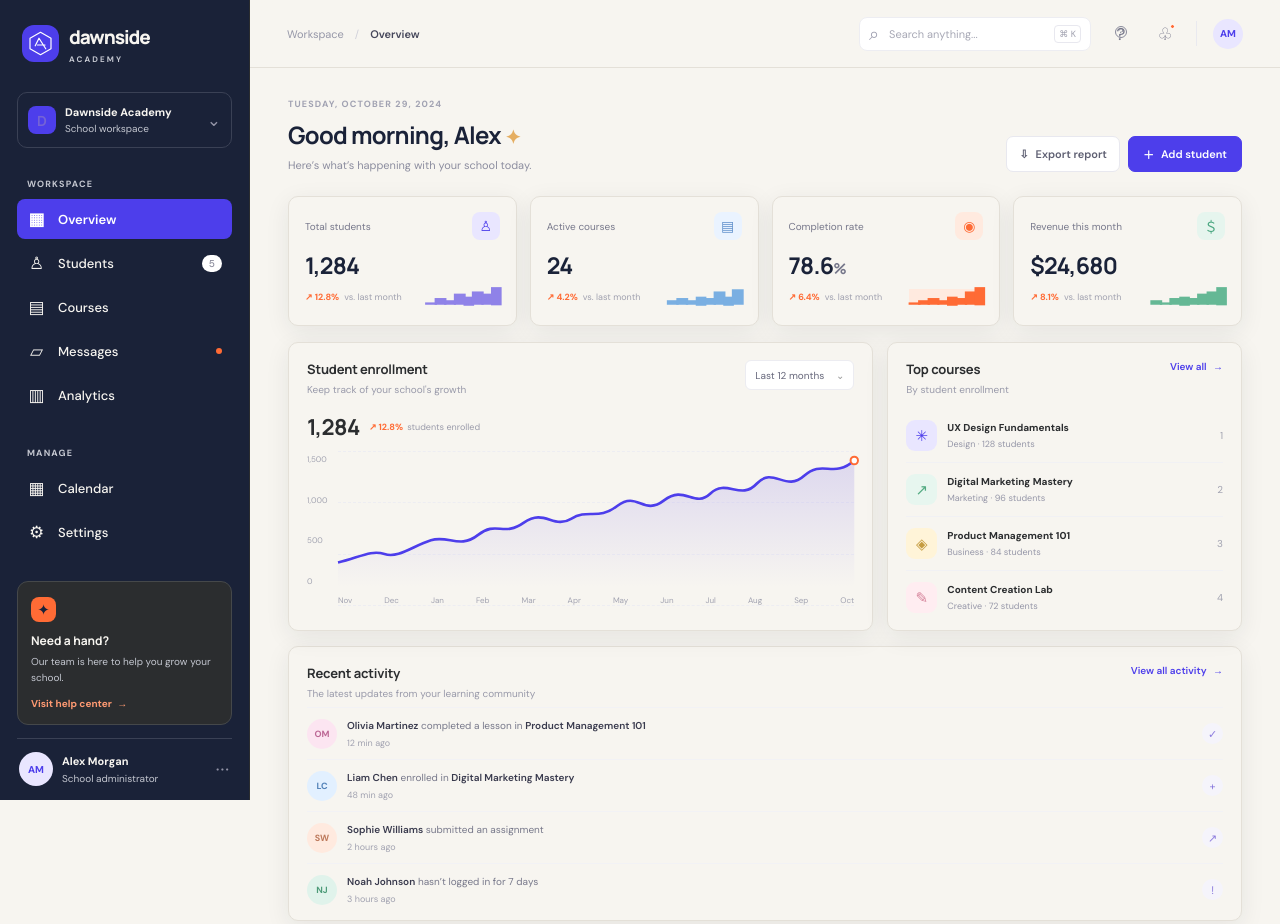
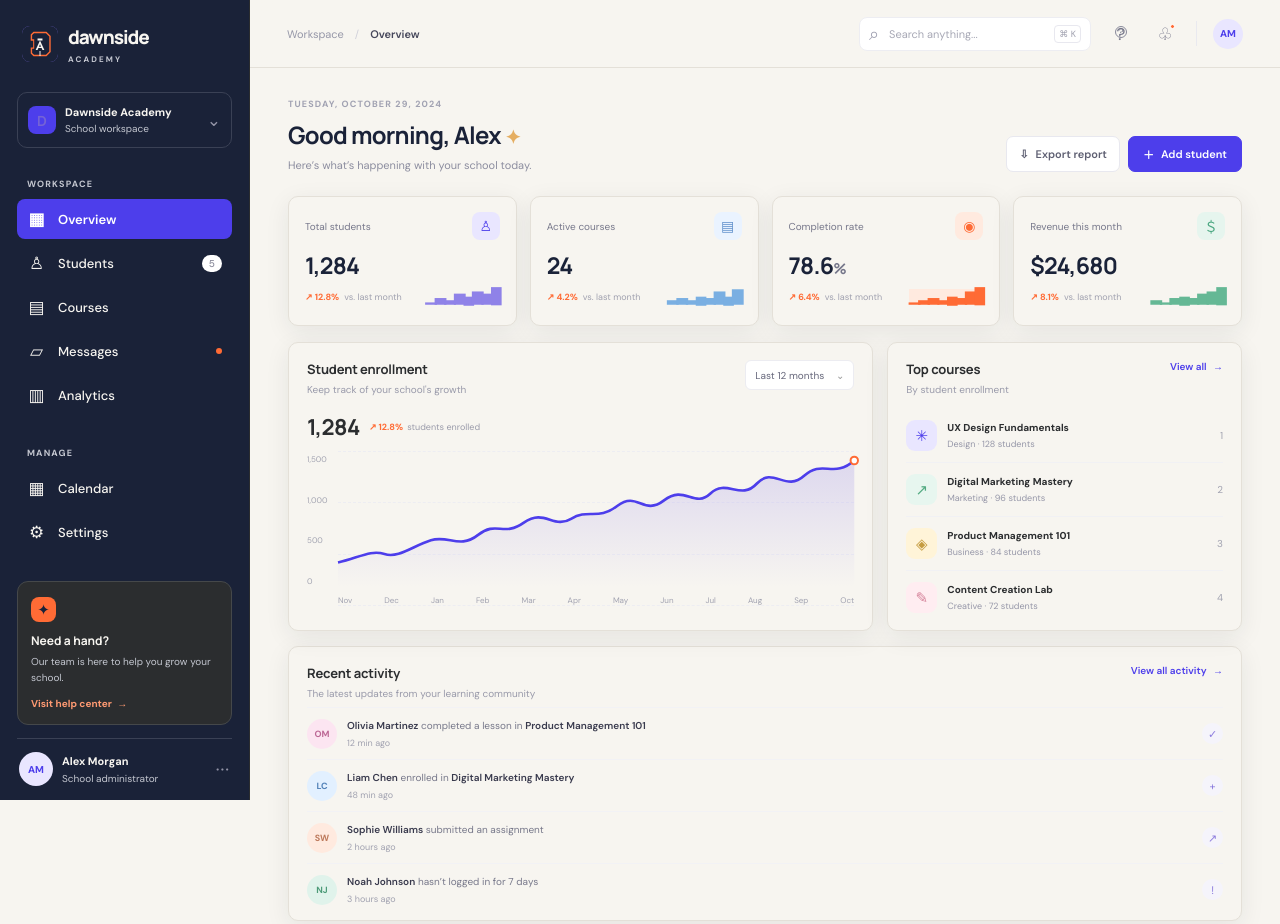
Before and after one commit to eudes-linheiro/dawnside-academy, a plain HTML site: page index.html in a window 1280 px wide. Drawn offline with Linux system fonts and the light colour scheme.

Commit message:
Use logo.svg as the sidebar brand logo

```diff
--- a/index.html
+++ b/index.html
@@ -33,7 +33,9 @@
     .sidebar .brand-copy small, .sidebar .workspace small, .sidebar .nav-label,
     .sidebar .profile-copy small, .sidebar .help-card p { color: #c4c7d0; }
     .sidebar .workspace { border-color: #3a4155; }
-    .workspace-dot, .brand-mark { background: var(--purple); }
+    .workspace-dot { background: var(--purple); }
+    .brand-mark { width: 36px; height: 36px; flex: 0 0 36px; border-radius: 8px; overflow: hidden; }
+    .brand-mark img { display: block; width: 100%; height: 100%; }
     .nav-item:hover { background: #2B2D2F; color: var(--cream); }
     .nav-item.active { background: var(--purple); color: #fff; }
     .nav-item.active .nav-icon { color: #fff; }
@@ -73,7 +75,7 @@
   <div class="app-shell">
     <aside class="sidebar" id="sidebar">
       <a class="brand" href="#dashboard" aria-label="Dawnside Academy home">
-        <span class="brand-mark"><svg viewBox="0 0 36 36" aria-hidden="true"><path d="M18 3 32 11v14L18 33 4 25V11L18 3Z"/><path d="m11 21 5-10 9 14M14 20h10"/></svg></span>
+        <span class="brand-mark"><img src="logo.svg" alt="" aria-hidden="true"></span>
         <span class="brand-copy"><strong>dawnside</strong><small>ACADEMY</small></span>
       </a>
       <div class="workspace"><span class="workspace-dot"></span><span><b>Dawnside Academy</b><small>School workspace</small></span><span class="chevron">⌄</span></div>
```
